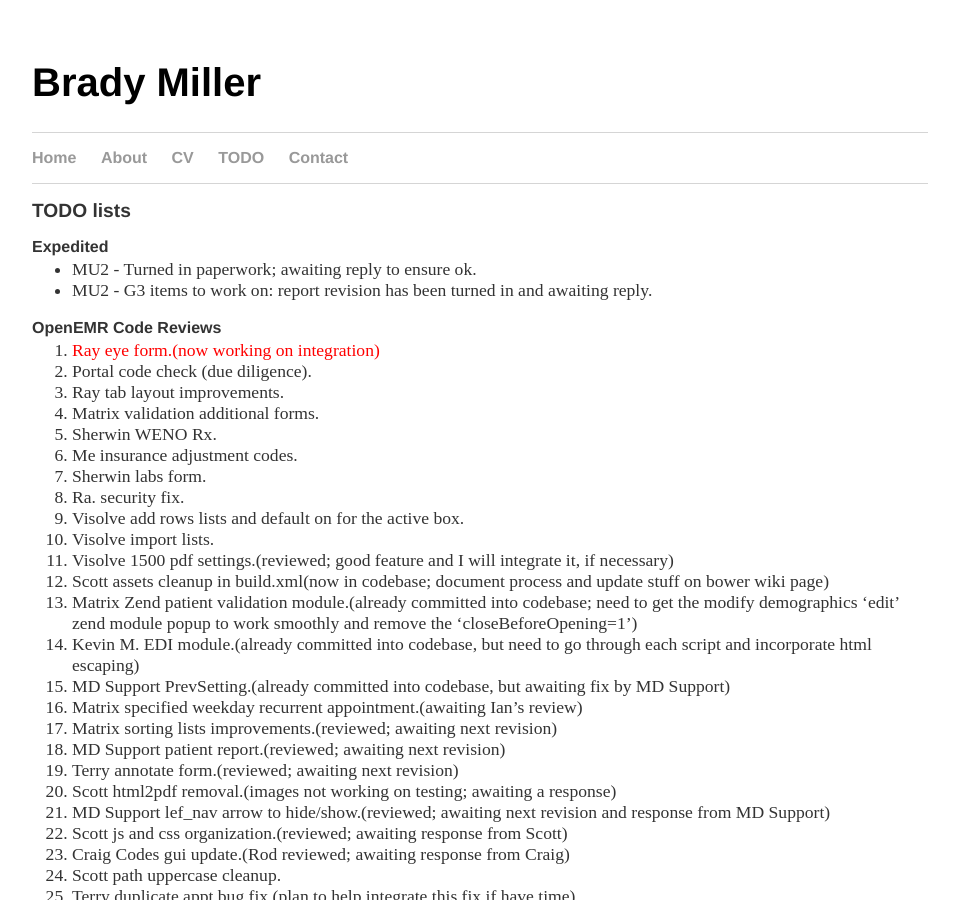
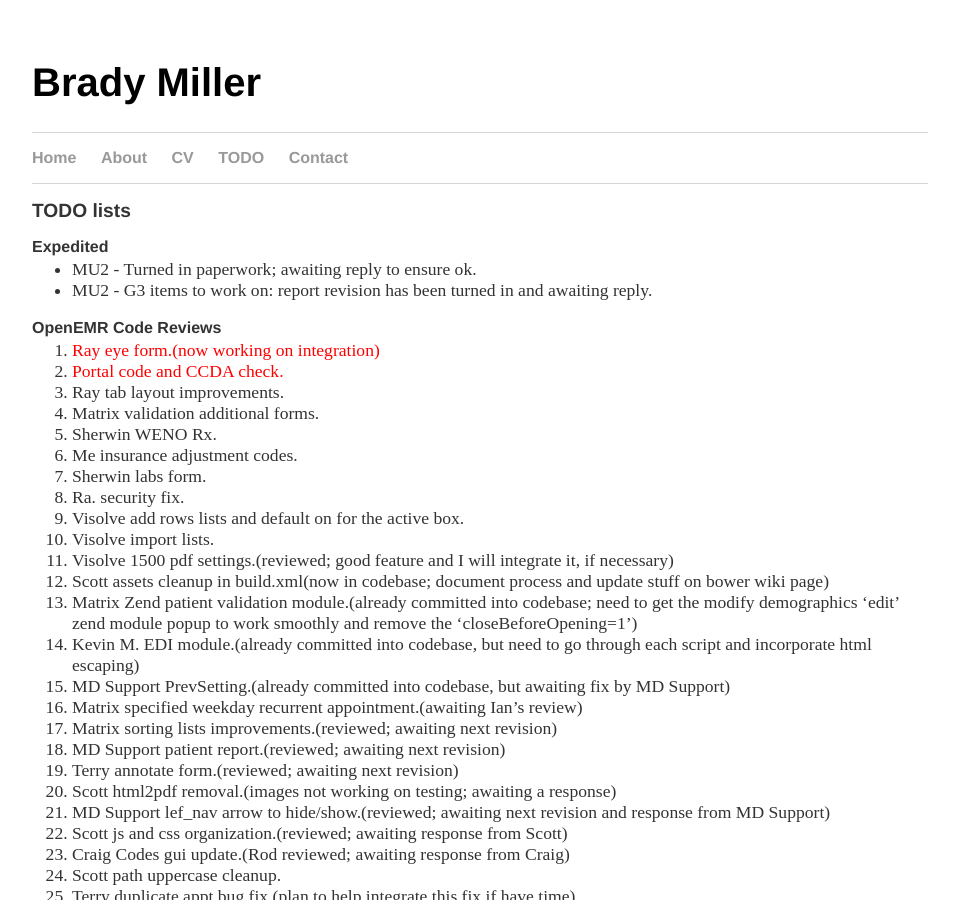
Before and after one commit to bradymiller/bradymiller.github.io, a Jekyll site: the page built from todo/index.md, in a window 1280 px wide and 900 px high. Shown: the whole window, without its empty margins (160-1119 px from the left). Built offline with Jekyll 4.4.1, drawn with Linux system fonts in a browser that asks for light colours.

Commit message:
Update todo list

```diff
--- a/todo/index.md
+++ b/todo/index.md
@@ -9,7 +9,7 @@
 
 ### OpenEMR Code Reviews
 1. <span style="color: red">Ray eye form.(now working on integration)</span>
-1. Portal code check (due diligence).
+1. <span style="color: red">Portal code and CCDA check.</span>
 1. Ray tab layout improvements.
 1. Matrix validation additional forms.
 1. Sherwin WENO Rx.
```
